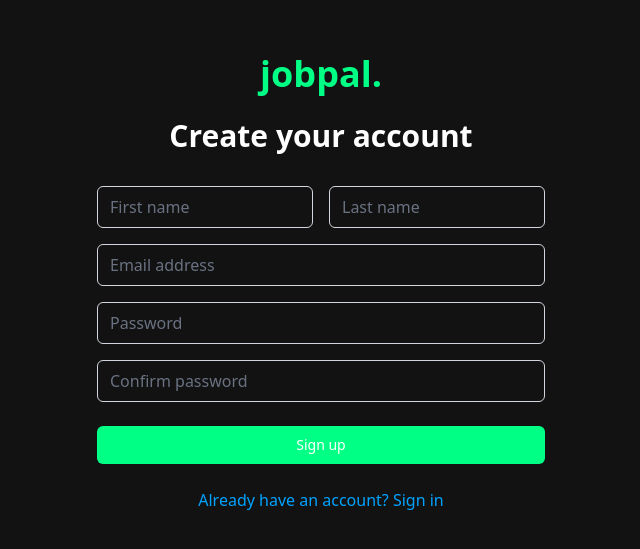
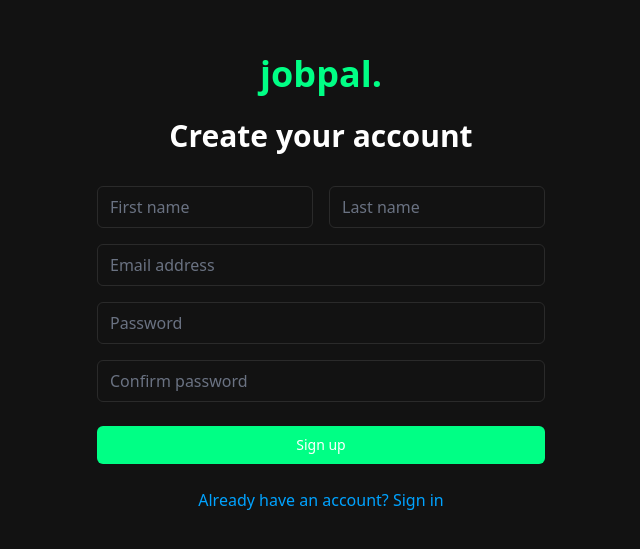
Before and after one commit to kevinchau03/jobpal, a Next.js app in the folder frontend/: page /signup in a window 1280 px wide. Shown: the part 117-666 px from the top of the page, without its empty margins (319-959 px from the left). Built offline with nearby package versions, Linux system fonts and the light colour scheme.

Commit message:
fix: edit job fix for null states

```diff
--- a/frontend/app/dashboard/jobs/page.tsx
+++ b/frontend/app/dashboard/jobs/page.tsx
@@ -103,7 +103,9 @@ export default function JobsPage() {
         body: JSON.stringify({
           title: editForm.title.trim(),
           company: editForm.company.trim() || null,
-          status: editForm.status
+          status: editForm.status,
+          location: editForm.location.trim() || null,
+          jobType: editForm.jobType || null
         }),
       });
 
@@ -204,7 +206,7 @@ export default function JobsPage() {
             return (
               <div
                 key={job.id}
-                className="bg-card border border-border rounded-lg shadow-sm p-3 hover:shadow-md transition-all hover:border-gray-300"
+                className="bg-card border border-border rounded-lg shadow-sm p-3 hover:shadow-md transition-all hover:border-border"
               >
                 <div className="flex items-center justify-between gap-6">
                   {/* Left content */}
@@ -299,7 +301,7 @@ export default function JobsPage() {
                     setEditForm(prev => ({ ...prev, title: e.target.value }));
                     setEditError(null);
                   }}
-                  className="w-full px-3 py-2 border border-gray-300 rounded-md focus:outline-none focus:ring-2 focus:ring-blue-500"
+                  className="w-full px-3 py-2 border border-border rounded-md focus:outline-none focus:ring-2 focus:ring-blue-500"
                   placeholder="Enter job title"
                   required
                 />
@@ -314,7 +316,7 @@ export default function JobsPage() {
                   type="text"
                   value={editForm.company}
                   onChange={(e) => setEditForm(prev => ({ ...prev, company: e.target.value }))}
-                  className="w-full px-3 py-2 border border-gray-300 rounded-md focus:outline-none focus:ring-2 focus:ring-blue-500"
+                  className="w-full px-3 py-2 border border-border rounded-md focus:outline-none focus:ring-2 focus:ring-blue-500"
                   placeholder="Enter company name"
                 />
               </div>
@@ -328,7 +330,7 @@ export default function JobsPage() {
                     id="edit-status"
                     value={editForm.status}
                     onChange={(e) => setEditForm(prev => ({ ...prev, status: e.target.value as Job["status"] }))}
-                    className="w-full px-3 py-2 border border-gray-300 rounded-md focus:outline-none focus:ring-2 focus:ring-blue-500"
+                    className="w-full px-3 py-2 border border-border rounded-md focus:outline-none focus:ring-2 focus:ring-blue-500"
                   >
                     <option value="SAVED">Saved</option>
                     <option value="APPLIED">Applied</option>
@@ -347,7 +349,7 @@ export default function JobsPage() {
                     id="job-type"
                     value={editForm.jobType}
                     onChange={(e) => setEditForm(prev => ({ ...prev, jobType: e.target.value as Job["jobType"] }))}
-                    className="w-full px-3 py-2 border border-gray-300 rounded-md focus:outline-none focus:ring-2 focus:ring-blue-500"
+                    className="w-full px-3 py-2 border border-border rounded-md focus:outline-none focus:ring-2 focus:ring-blue-500"
                   >
                     <option value="">Select Job Type</option>
                     <option value="FULL_TIME">Full-time</option>
--- a/frontend/app/dashboard/page.tsx
+++ b/frontend/app/dashboard/page.tsx
@@ -73,11 +73,9 @@ export default function DashboardPage() {
   const totalApps = jobs.length;
   const totalContacts = safeContacts.length;  return (
     <main className="min-h-screen p-6">
-      <div className="max-w-7xl mx-auto space-y-8">
         {/* Header */}
         <div>
           <h1 className="text-3xl font-bold text-secondary">Dashboard</h1>
-          <p className=" mt-1">"Just got to keep on pushing!"</p>
         </div>
 
         {/* KPI cards */}
@@ -177,7 +175,6 @@ export default function DashboardPage() {
             )}
           </div>
         </div>
-      </div>
     </main>
   );
 }
--- a/frontend/app/login/page.tsx
+++ b/frontend/app/login/page.tsx
@@ -57,7 +57,7 @@ export default function LoginPage() {
                                 name="email"
                                 type="email"
                                 required
-                                className="relative block w-full px-3 py-2 border border-gray-300 placeholder-gray-500 rounded-t-md focus:outline-none focus:ring-indigo-500 focus:border-indigo-500 focus:z-10 sm:text-sm"
+                                className="relative block w-full px-3 py-2 border border-border placeholder-gray-500 rounded-t-md focus:outline-none focus:ring-indigo-500 focus:border-indigo-500 focus:z-10 sm:text-sm"
                                 placeholder="Email address"
                                 value={email}
                                 onChange={(e) => setEmail(e.target.value)}
@@ -69,7 +69,7 @@ export default function LoginPage() {
                                 name="password"
                                 type="password"
                                 required
-                                className="relative block w-full px-3 py-2 border border-gray-300 placeholder-gray-500 rounded-b-md focus:outline-none focus:ring-indigo-500 focus:border-indigo-500 focus:z-10 sm:text-sm"
+                                className="relative block w-full px-3 py-2 border border-border placeholder-gray-500 rounded-b-md focus:outline-none focus:ring-indigo-500 focus:border-indigo-500 focus:z-10 sm:text-sm"
                                 placeholder="Password"
                                 value={password}
                                 onChange={(e) => setPassword(e.target.value)}
--- a/frontend/app/signup/page.tsx
+++ b/frontend/app/signup/page.tsx
@@ -74,7 +74,7 @@ export default function SignUpPage() {
                                 name="firstName"
                                 type="text"
                                 required
-                                className="appearance-none rounded-md relative block w-full px-3 py-2 border border-gray-300 placeholder-gray-500 text-gray-900 focus:outline-none focus:ring-indigo-500 focus:border-indigo-500"
+                                className="appearance-none rounded-md relative block w-full px-3 py-2 border border-border text-white placeholder-gray-500 focus:outline-none focus:ring-indigo-500 focus:border-indigo-500"
                                 placeholder="First name"
                                 value={formData.firstName}
                                 onChange={handleChange}
@@ -83,7 +83,7 @@ export default function SignUpPage() {
                                 name="lastName"
                                 type="text"
                                 required
-                                className="appearance-none rounded-md relative block w-full px-3 py-2 border border-gray-300 placeholder-gray-500 text-gray-900 focus:outline-none focus:ring-indigo-500 focus:border-indigo-500"
+                                className="appearance-none rounded-md relative block w-full px-3 py-2 border border-border text-white placeholder-gray-500 focus:outline-none focus:ring-indigo-500 focus:border-indigo-500"
                                 placeholder="Last name"
                                 value={formData.lastName}
                                 onChange={handleChange}
@@ -93,7 +93,7 @@ export default function SignUpPage() {
                             name="email"
                             type="email"
                             required
-                            className="appearance-none rounded-md relative block w-full px-3 py-2 border border-gray-300 placeholder-gray-500 text-gray-900 focus:outline-none focus:ring-indigo-500 focus:border-indigo-500"
+                            className="appearance-none rounded-md relative block w-full px-3 py-2 border border-border text-white placeholder-gray-500 focus:outline-none focus:ring-indigo-500 focus:border-indigo-500"
                             placeholder="Email address"
                             value={formData.email}
                             onChange={handleChange}
@@ -102,7 +102,7 @@ export default function SignUpPage() {
                             name="password"
                             type="password"
                             required
-                            className="appearance-none rounded-md relative block w-full px-3 py-2 border border-gray-300 placeholder-gray-500 text-gray-900 focus:outline-none focus:ring-indigo-500 focus:border-indigo-500"
+                            className="appearance-none rounded-md relative block w-full px-3 py-2 border border-border text-white placeholder-gray-500 focus:outline-none focus:ring-indigo-500 focus:border-indigo-500"
                             placeholder="Password"
                             value={formData.password}
                             onChange={handleChange}
@@ -111,7 +111,7 @@ export default function SignUpPage() {
                             name="confirmPassword"
                             type="password"
                             required
-                            className="appearance-none rounded-md relative block w-full px-3 py-2 border border-gray-300 placeholder-gray-500 text-gray-900 focus:outline-none focus:ring-indigo-500 focus:border-indigo-500"
+                            className="appearance-none rounded-md relative block w-full px-3 py-2 border border-border text-white placeholder-gray-500 focus:outline-none focus:ring-indigo-500 focus:border-indigo-500"
                             placeholder="Confirm password"
                             value={formData.confirmPassword}
                             onChange={handleChange}
```
Also changed, not shown: frontend/app/components/AddJobs.tsx (+5 -5 lines).
